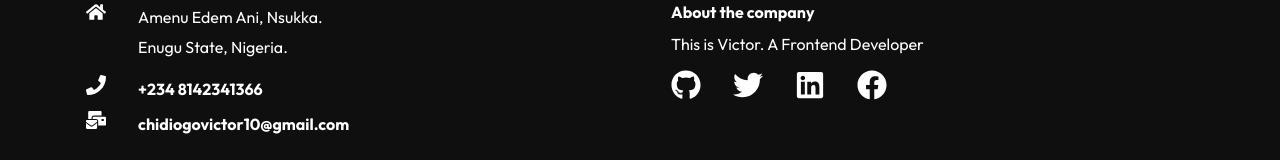
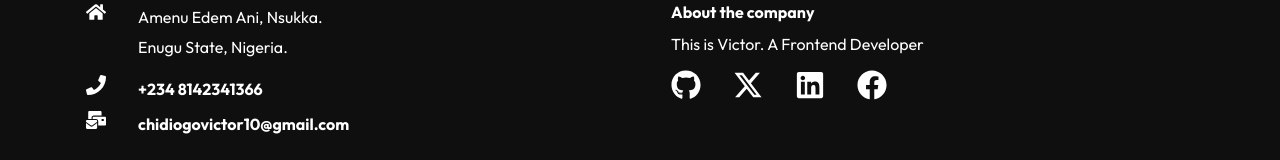
Before and after one commit to ChidiogoVictor/Portfolio-Website, a React (Create React App) app: page / in a window 1280 px wide. Shown: the part 2142-2302 px from the top of the page. Built offline with nearby package versions, Linux system fonts and the light colour scheme.

Commit message:
change twitter logo

```diff
--- a/src/Components/Footer.js
+++ b/src/Components/Footer.js
@@ -1,8 +1,8 @@
 import "./FooterStyles.css";
 
 import React from 'react'
-
-import { FaHome, FaPhone, FaMailBulk, FaFacebook, FaTwitter, FaLinkedin, FaGithub } from "react-icons/fa"
+import { FaXTwitter } from "react-icons/fa6";
+import { FaHome, FaPhone, FaMailBulk, FaFacebook, FaLinkedin, FaGithub } from "react-icons/fa"
 
 
 const Footer = () => {
@@ -35,7 +35,7 @@ const Footer = () => {
                         <FaGithub size={30} style={{color: "white", marginRight: "2rem"}}/>
                     </a>
                     <a href="https://twitter.com/VictorChidiogo?s=09" target="_blank" rel="noopener noreferrer">
-                        <FaTwitter size={30} style={{color: "white", marginRight: "2rem"}} />
+                        <FaXTwitter size={30} style={{color: "white", marginRight: "2rem"}} />
                     </a>
                     <a href="https://www.linkedin.com/in/victor-eze-07948624a?utm_source=share&utm_campaign=share_via&utm_content=profile&utm_medium=android_app" target="_blank" rel="noopener noreferrer">
                         <FaLinkedin size={30} style={{color: "white", marginRight: "2rem"}} />
```
